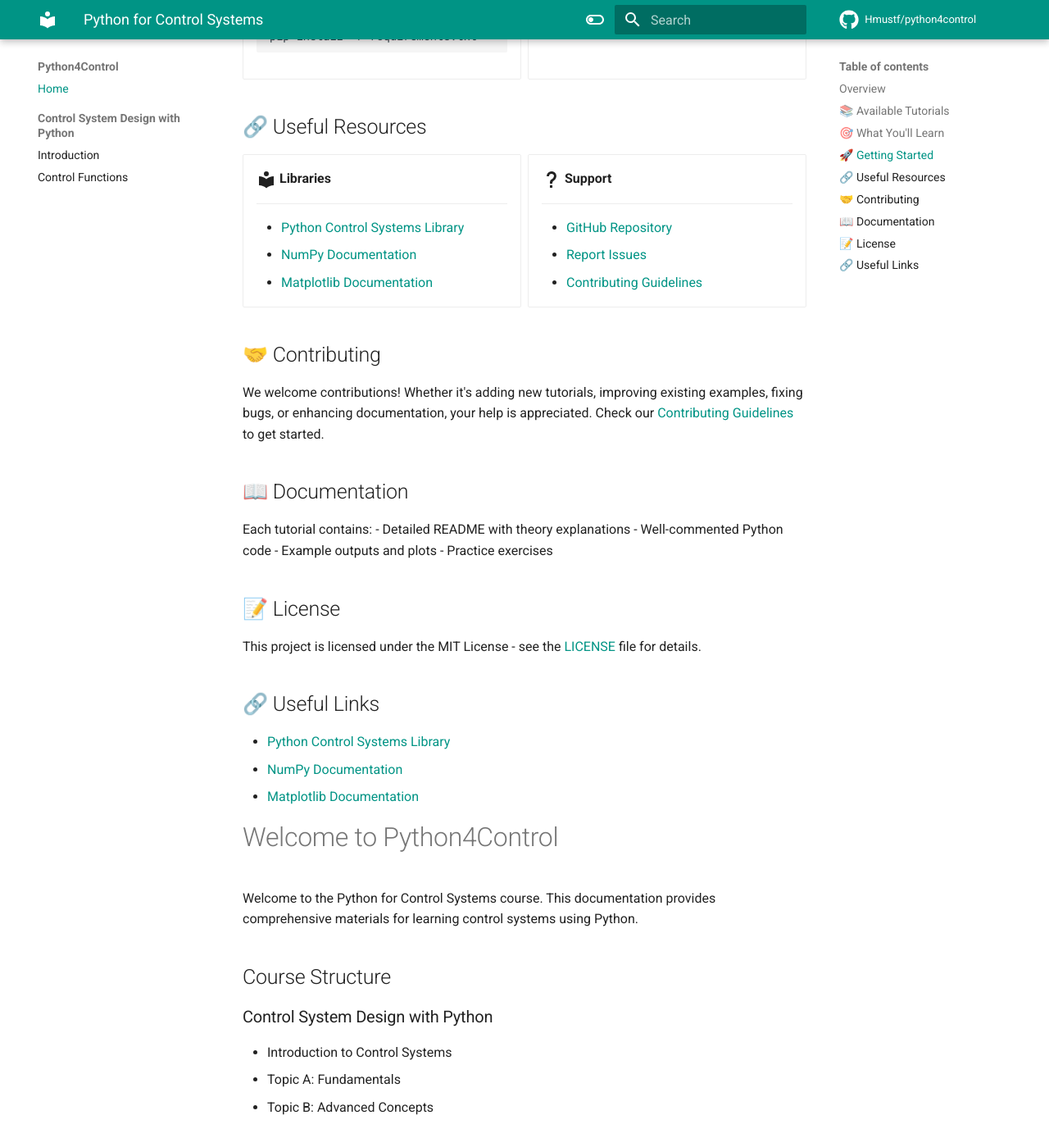
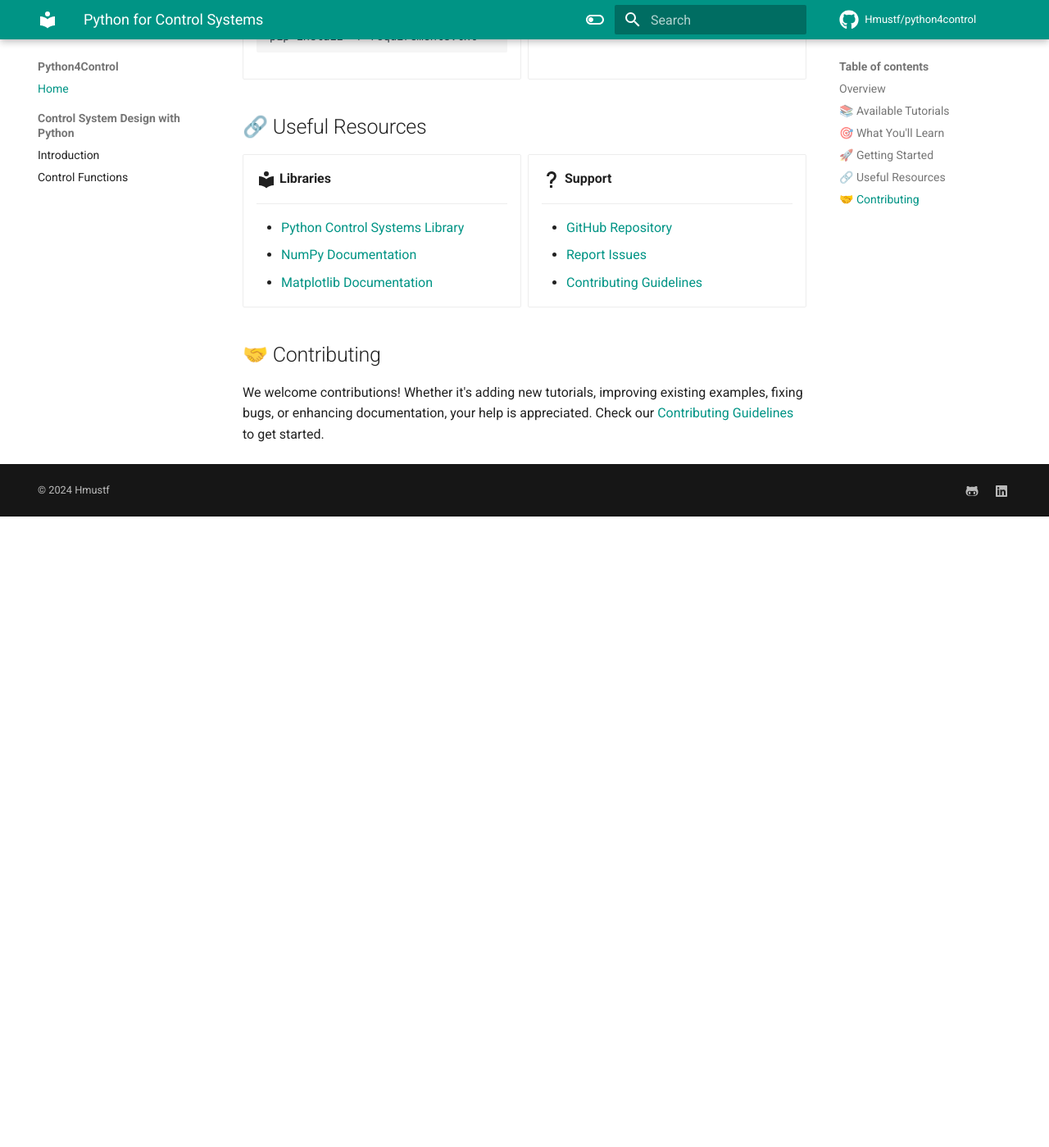
Before and after one commit to Hmustf/python4control, an MkDocs documentation site: the page built from docs/index.md, in a window 1280 px wide and 1400 px high, scrolled down 1360 px. Shown: the whole window at 82% size. Built offline with MkDocs 1.6.1 and Material for MkDocs 9.7.7, drawn with Linux system fonts in a browser that asks for light colours; comment, search, counter and statistics services are not loaded; after the commit the page ends 1990 px from its top, so only the background shows below that; some of the changed text lies outside the part shown.

Commit message:
Remove duplicate content from main page

```diff
--- a/docs/index.md
+++ b/docs/index.md
@@ -114,50 +114,3 @@ This documentation provides a structured approach to learning control systems us
 ## 🤝 Contributing
 
 We welcome contributions! Whether it's adding new tutorials, improving existing examples, fixing bugs, or enhancing documentation, your help is appreciated. Check our [Contributing Guidelines](https://github.com/Hmustf/python4control/blob/main/CONTRIBUTING.md) to get started.
-
-## 📖 Documentation
-
-Each tutorial contains:
-- Detailed README with theory explanations
-- Well-commented Python code
-- Example outputs and plots
-- Practice exercises
-
-## 📝 License
-
-This project is licensed under the MIT License - see the [LICENSE](LICENSE) file for details.
-
-## 🔗 Useful Links
-
-- [Python Control Systems Library](https://python-control.readthedocs.io/)
-- [NumPy Documentation](https://numpy.org/doc/)
-- [Matplotlib Documentation](https://matplotlib.org/)
-
-# Welcome to Python4Control
-
-Welcome to the Python for Control Systems course. This documentation provides comprehensive materials for learning control systems using Python.
-
-## Course Structure
-
-### Control System Design with Python
-- Introduction to Control Systems
-- Topic A: Fundamentals
-- Topic B: Advanced Concepts
-
-## Getting Started
-
-Choose a topic from the navigation menu to begin your learning journey.
-
-## 🎯 What You'll Learn
-
-* Control system analysis using Python
-* Transfer function manipulation
-* System response visualization
-* Controller design and tuning
-* Real-world control applications
-
-## 📚 Prerequisites
-
-* Python 3.8+
-* Basic understanding of control systems theory
-* Basic Python programming knowledge
```
Also changed, not shown: site/404.html, site/control-design/01_intro.html, site/control-design/02_control_func.html, site/index.html, site/overrides/partials/copyright.html (added).
